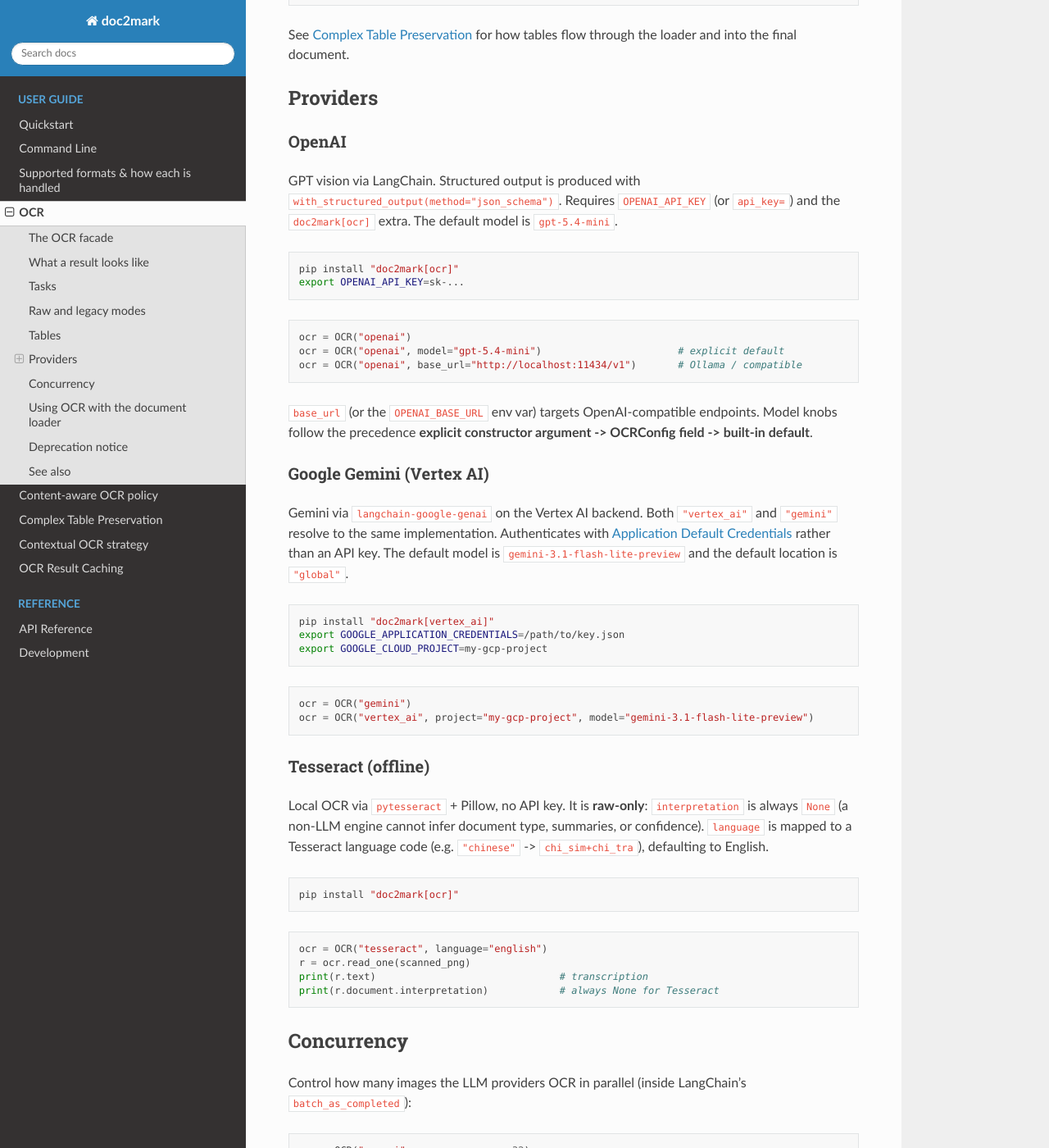
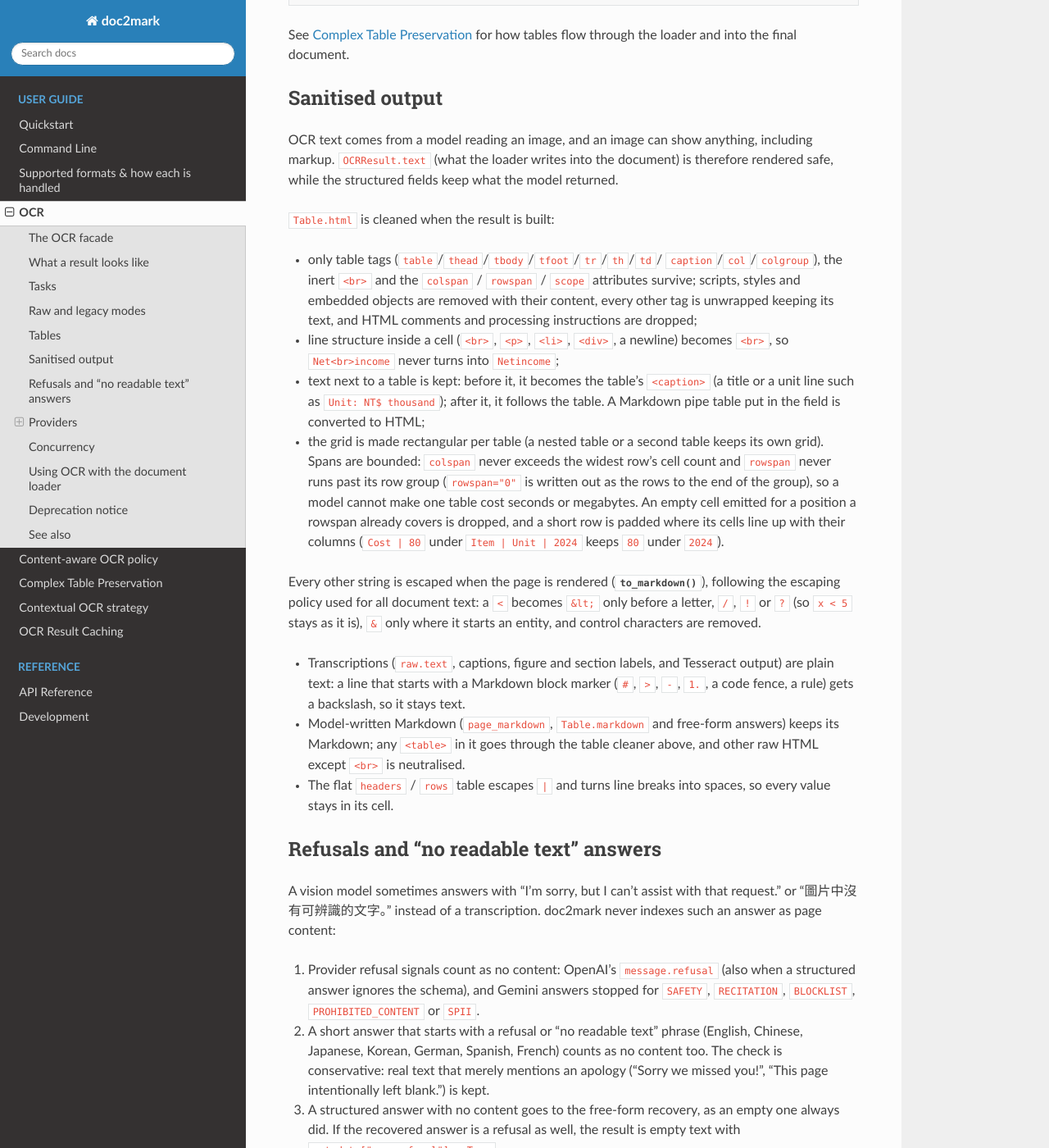
Before and after one commit to luisleo526/doc2mark, a Sphinx documentation site: the page built from docs/ocr.rst, in a window 1280 px wide and 1400 px high, scrolled down 3396 px. Shown: the whole window at 82% size. Built offline with Sphinx 7.4.7 and the Read the Docs theme 3.1.0, drawn with Linux system fonts in a browser that asks for light colours; some of the changed text lies outside the part shown.

Commit message:
test(ocr): unit tests for refusal patterns, judge hook, Gemini blocks, Tesseract languages; docs: sanitisation and refusals
Updates two unit tests that pinned the old behaviour: the OCR cache
schema version (bumped so pre-fix unsanitised renders are not replayed)
and colspan padding past the widest row (T9 caps it).

Co-Authored-By: Claude Opus 5.5 (1M context) <noreply@anthropic.com>

```diff
--- a/docs/ocr.rst
+++ b/docs/ocr.rst
@@ -186,6 +186,93 @@ See :doc:`/tables` for how tables flow through the loader and into the final
 document.
 
 
+Sanitised output
+----------------
+
+OCR text comes from a model reading an image, and an image can show anything,
+including markup. ``OCRResult.text`` (what the loader writes into the document) is
+therefore rendered safe, while the structured fields keep what the model returned.
+
+``Table.html`` is cleaned when the result is built:
+
+- only table tags (``table``/``thead``/``tbody``/``tfoot``/``tr``/``th``/``td``/
+  ``caption``/``col``/``colgroup``), the inert ``<br>`` and the ``colspan`` /
+  ``rowspan`` / ``scope`` attributes survive; scripts, styles and embedded objects are
+  removed with their content, every other tag is unwrapped keeping its text, and HTML
+  comments and processing instructions are dropped;
+- line structure inside a cell (``<br>``, ``<p>``, ``<li>``, ``<div>``, a newline)
+  becomes ``<br>``, so ``Net<br>income`` never turns into ``Netincome``;
+- text next to a table is kept: before it, it becomes the table's ``<caption>`` (a
+  title or a unit line such as ``Unit: NT$ thousand``); after it, it follows the
+  table. A Markdown pipe table put in the field is converted to HTML;
+- the grid is made rectangular per table (a nested table or a second table keeps its
+  own grid). Spans are bounded: ``colspan`` never exceeds the widest row's cell count
+  and ``rowspan`` never runs past its row group (``rowspan="0"`` is written out as the
+  rows to the end of the group), so a model cannot make one table cost seconds or
+  megabytes. An empty cell emitted for a position a rowspan already covers is dropped,
+  and a short row is padded where its cells line up with their columns (``Cost | 80``
+  under ``Item | Unit | 2024`` keeps ``80`` under ``2024``).
+
+Every other string is escaped when the page is rendered
+(:meth:`~doc2mark.ocr.schema.OCRPage.to_markdown`), following the escaping policy used
+for all document text: a ``<`` becomes ``&lt;`` only before a letter, ``/``, ``!`` or
+``?`` (so ``x < 5`` stays as it is), ``&`` only where it starts an entity, and control
+characters are removed.
+
+- Transcriptions (``raw.text``, captions, figure and section labels, and Tesseract
+  output) are plain text: a line that starts with a Markdown block marker (``#``,
+  ``>``, ``-``, ``1.``, a code fence, a rule) gets a backslash, so it stays text.
+- Model-written Markdown (``page_markdown``, ``Table.markdown`` and free-form
+  answers) keeps its Markdown; any ``<table>`` in it goes through the table cleaner
+  above, and other raw HTML except ``<br>`` is neutralised.
+- The flat ``headers`` / ``rows`` table escapes ``|`` and turns line breaks into
+  spaces, so every value stays in its cell.
+
+
+Refusals and "no readable text" answers
+---------------------------------------
+
+A vision model sometimes answers with "I'm sorry, but I can't assist with that
+request." or "圖片中沒有可辨識的文字。" instead of a transcription. doc2mark never
+indexes such an answer as page content:
+
+1. Provider refusal signals count as no content: OpenAI's ``message.refusal`` (also
+   when a structured answer ignores the schema), and Gemini answers stopped for
+   ``SAFETY``, ``RECITATION``, ``BLOCKLIST``, ``PROHIBITED_CONTENT`` or ``SPII``.
+2. A short answer that starts with a refusal or "no readable text" phrase (English,
+   Chinese, Japanese, Korean, German, Spanish, French) counts as no content too. The
+   check is conservative: real text that merely mentions an apology ("Sorry we missed
+   you!", "This page intentionally left blank.") is kept.
+3. A structured answer with no content goes to the free-form recovery, as an empty
+   one always did. If the recovered answer is a refusal as well, the result is empty
+   text with ``metadata["ocr_refusal"] = True``.
+
+For the cases the patterns cannot decide, pass a judge:
+
+.. code-block:: python
+
+   def judge(ocr_text: str) -> float | None:
+       """Probability (0..1) that ocr_text is ONLY a refusal, apology, error or
+       "no readable text" statement; None when it cannot tell."""
+
+   ocr = OCR("openai", non_content_judge=judge)
+   loader = UnifiedDocumentLoader(ocr_provider="openai", ocr_config=OCRConfig(non_content_judge=judge))
+
+The judge sees answers of at most 600 characters, and only when the patterns did not
+fire. A probability of 0.5 or more counts as no content; ``None``, or an exception
+(logged), keeps the answer. Without a judge the patterns alone decide, and an
+undecided answer is kept.
+
+The loader reports what happened per document in
+``ProcessedDocument.metadata.extra["ocr_issues"]`` (present only when something did):
+``refused`` (answers emitted empty as refusals), ``failed`` (images that could not be
+read), ``withheld`` (images whose illustrative rows stayed withheld; their Markdown
+says ``[N illustrative rows not transcribed]``) and up to five ``errors``. An OCR engine
+that cannot run at all, such as Tesseract without the requested language data, raises
+``OCREngineError`` from ``load()`` instead of producing placeholder text, and the CLI
+exits non-zero.
+
+
 Providers
 ---------
 
```
Also changed, not shown: 4 other files.
